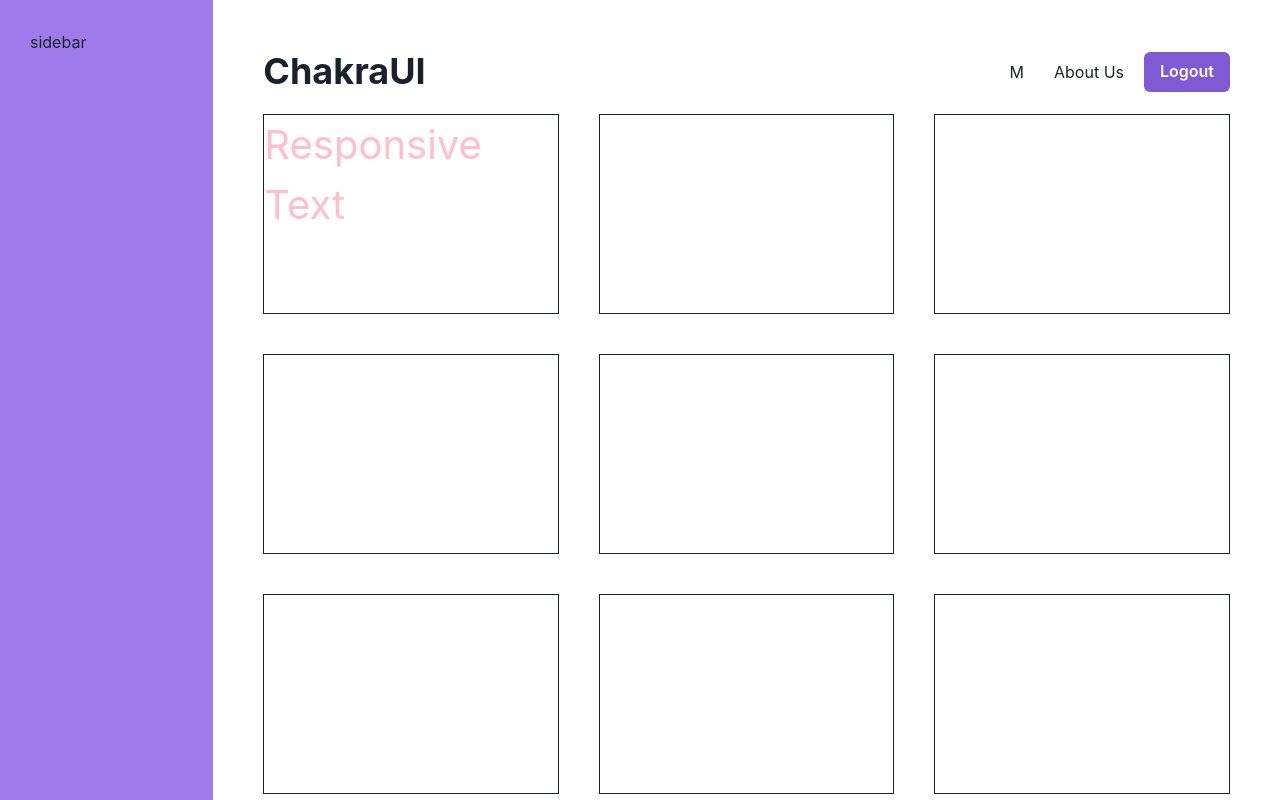
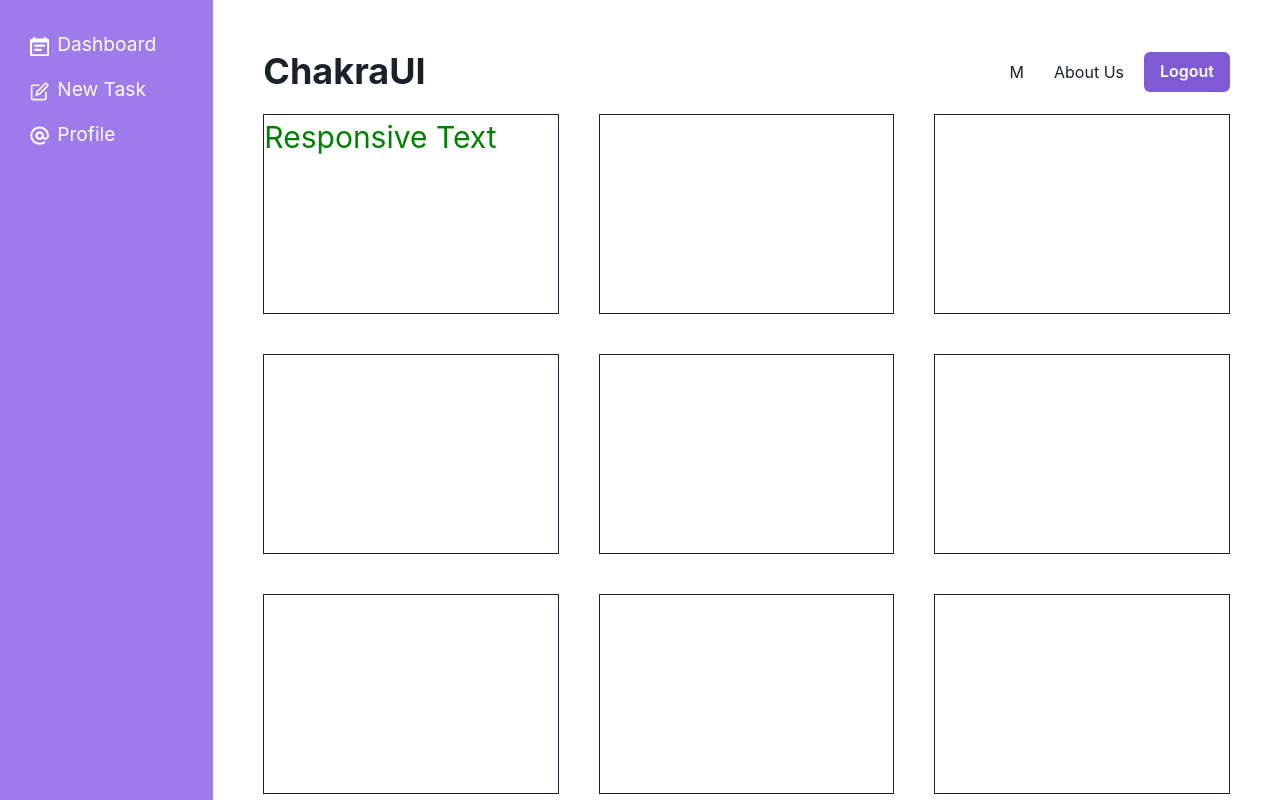
Before and after one commit to Sarinaryal/Complete_ChakraUI, a React (Vite) app: page / in a window 1280 px wide. Shown: the top 800 px of the page. Built offline with nearby package versions, Linux system fonts and the light colour scheme.

Commit message:
working with Lists and ListIcons

```diff
--- a/package.json
+++ b/package.json
@@ -9,6 +9,7 @@
     "preview": "vite preview"
   },
   "dependencies": {
+    "@chakra-ui/icons": "^2.2.4",
     "@chakra-ui/react": "^2.10.7",
     "@emotion/react": "^11.14.0",
     "@emotion/styled": "^11.14.0",
--- /dev/null
+++ b/src/Components/Sidebar.jsx
@@ -0,0 +1,32 @@
+import { List, ListIcon, ListItem } from '@chakra-ui/react'
+import { AtSignIcon, CalendarIcon, EditIcon } from "@chakra-ui/icons";
+import React from 'react'
+import { NavLink } from 'react-router-dom'
+
+export default function Sidebar() {
+  return (
+    <List color='white' fontSize='1.2em' spacing={4}>
+      <ListItem>
+        <NavLink to="/">
+        <ListIcon as={CalendarIcon} color='white' />
+         Dashboard
+        </NavLink>
+      </ListItem>
+
+      <ListItem>
+        <NavLink to="/create">
+        <ListIcon as={EditIcon} color='white' />
+         New Task
+        </NavLink>
+      </ListItem>
+
+      <ListItem>
+        <NavLink to="/profile">
+        <ListIcon as={AtSignIcon} color='white' />
+         Profile
+        </NavLink>
+      </ListItem>
+
+    </List>
+  )
+}
--- a/src/layouts/RootLayout.jsx
+++ b/src/layouts/RootLayout.jsx
@@ -1,6 +1,7 @@
 import { Grid, GridItem } from "@chakra-ui/react"
 import { Outlet } from "react-router-dom"
 import Navbar from "../Components/Navbar"
+import Sidebar from "../Components/Sidebar"
 
 export default function RootLayout() {
   return (
@@ -12,7 +13,7 @@
         minHeight= {{lg: '100vh'}}
         p={{ base: '20px' , lg: '30px'}}
       >
-      <span>sidebar</span>
+      <Sidebar/>
       </GridItem>
 
       <GridItem
--- a/src/pages/Dashboard.jsx
+++ b/src/pages/Dashboard.jsx
@@ -6,7 +6,7 @@
 
     <SimpleGrid p='10px' spacing={10} minChildWidth='250px'>
       <Box bg='white' h='200px' border='1px solid'>
-        <Text color={{ base: 'green', md : 'blue', lg : 'pink'}} fontSize={{base: '30pxpx', md : '20px', lg : '40px'}}>Responsive Text</Text>
+        <Text color={{ base: 'pink', md : 'blue', lg : 'green'}} fontSize={{base: '24px', md : '20px', lg : '30px'}}>Responsive Text</Text>
       </Box>
       <Box bg='white' h='200px' border='1px solid'></Box>
       <Box bg='white' h='200px' border='1px solid'></Box>
```
Also changed, not shown: 1 other file (tests, documents, lock files or other folders).
